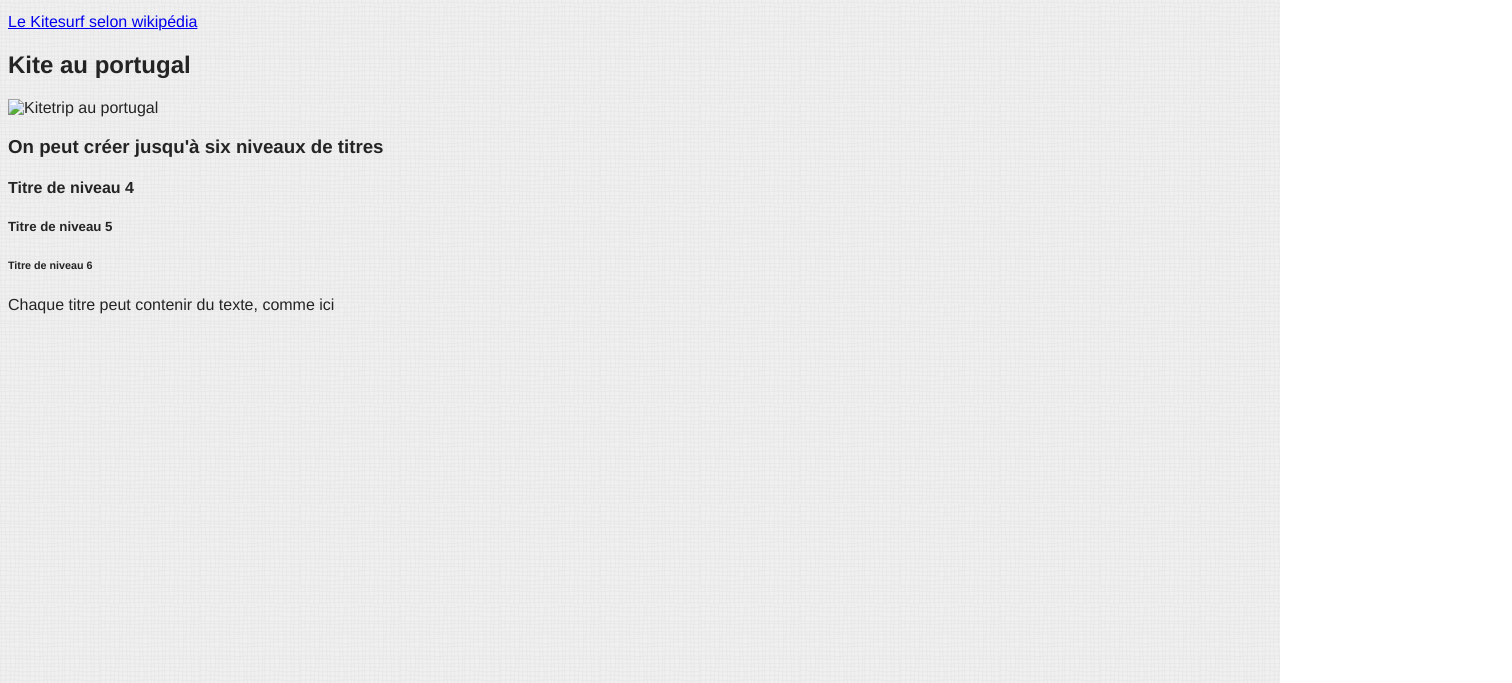
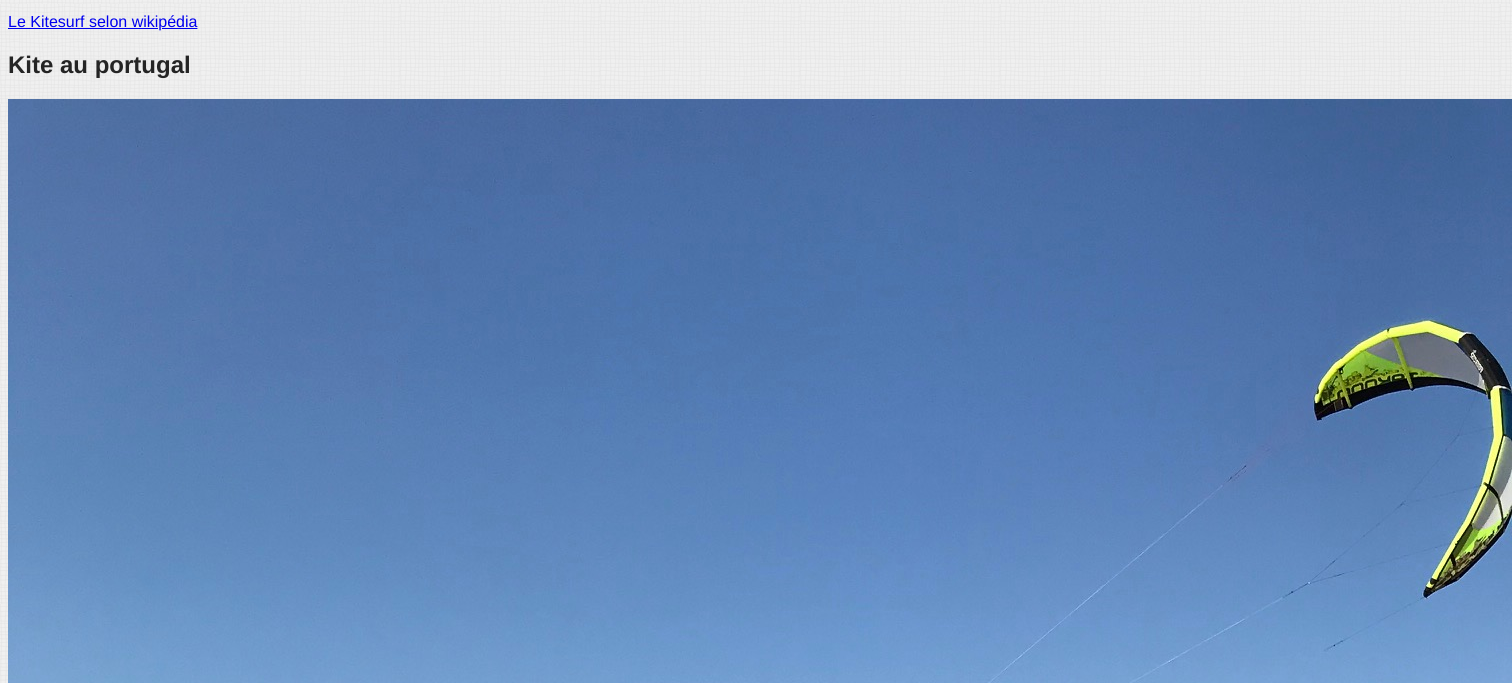
Before and after one commit to Charles-SPRIET/Charles-SPRIET.github.io, a plain HTML site: page index.html in a window 1280 px wide. Shown: the part 96-779 px from the top of the page, 1512 px wide, since content can reach past the window. Drawn offline with Linux system fonts and the light colour scheme.

Commit message:
Update index.html

```diff
--- a/index.html
+++ b/index.html
@@ -10,7 +10,7 @@
 		<p> Et voilà le texte de la page</p>
 		<a href= "https://fr.wikipedia.org/wiki/Kitesurf"> Le Kitesurf selon wikipédia </a>
 		<h2> Kite au portugal </h2>
-		<img src= "./images/kite.png" alt= "Kitetrip au portugal">
+		<img src= "./images/kite.jpg" alt= "Kitetrip au portugal">
 		<h3> On peut créer jusqu'à six niveaux de titres </h3>
 		<h4> Titre de niveau 4 </h4>
 		<h5> Titre de niveau 5 </h5>
```
